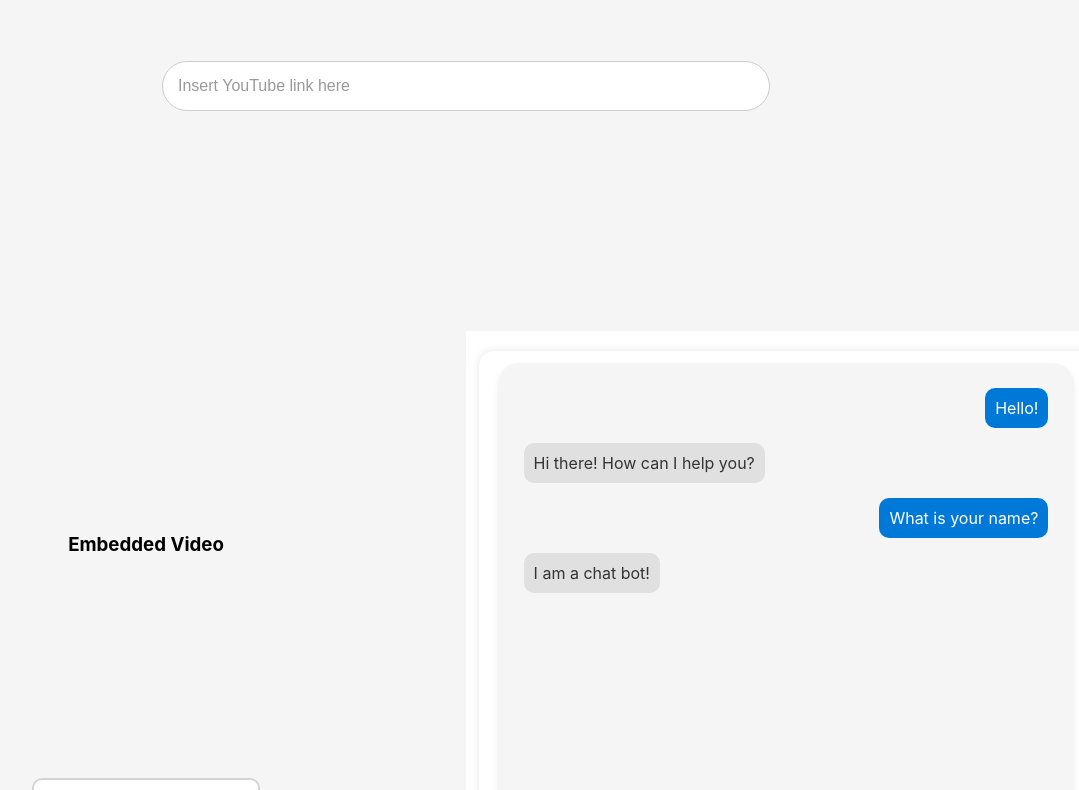
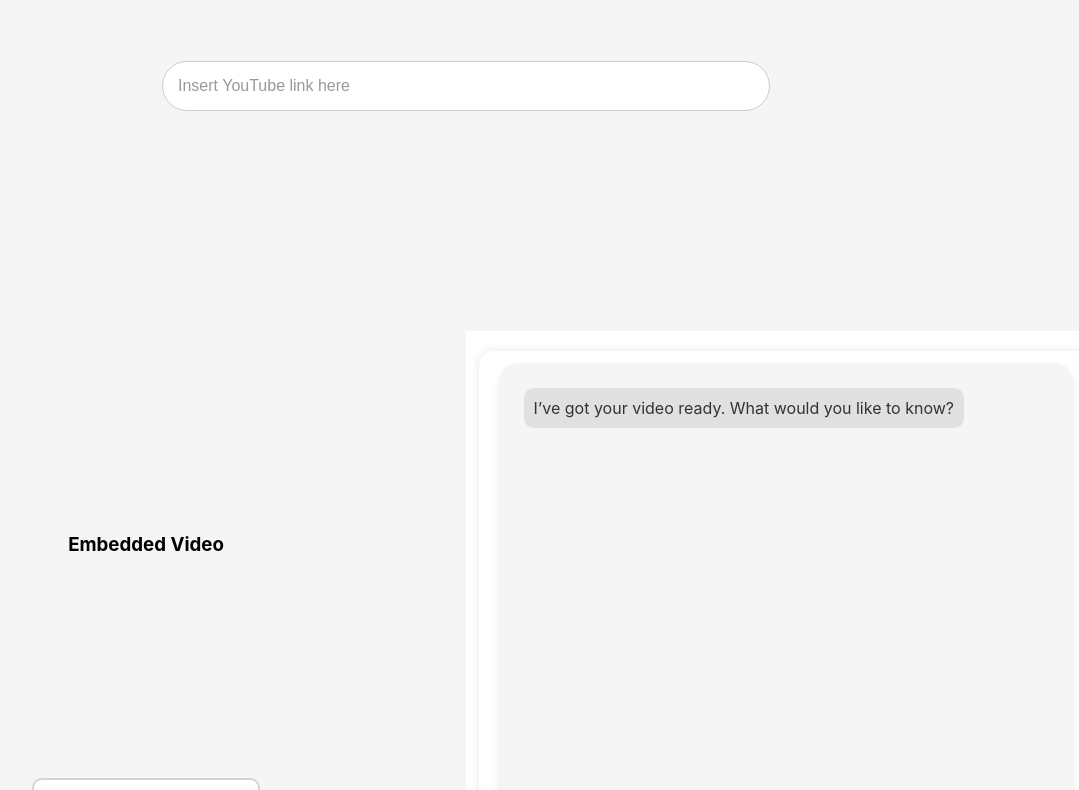
Before and after one commit to t1oluwani/StudyAI, a React (Create React App) app in the folder frontend/: page / in a window 1280 px wide. Shown: the part 469-1259 px from the top of the page, without its empty margins (174-1253 px from the left). Built offline with nearby package versions, Linux system fonts and the light colour scheme.

Commit message:
refine ai response by adding more specification to the prompts

```diff
--- a/frontend/src/components/sub-components/post/chat-screen.js
+++ b/frontend/src/components/sub-components/post/chat-screen.js
@@ -5,10 +5,7 @@ import { getOpenAIResponse } from "../../../services/openAIService";
 
 function ChatScreen({ transcript }) {
   const [messages, setMessages] = useState([
-    { role: "user", text: 'Hello!' },
-    { role: "chat", text: 'Hi there! How can I help you?' },
-    { role: "user", text: 'What is your name?' },
-    { role: "chat", text: 'I am a chat bot!' },
+    { role: "chat", text: 'I’ve got your video ready. What would you like to know?' },
   ]);
   console.log(messages)
 
@@ -33,15 +30,15 @@ function ChatScreen({ transcript }) {
     const userMessage = document.getElementById("userMessage").value;
     if (userMessage === "") { return;}
 
-    const newMessage = createMessage("user", userMessage);
-    setMessages([...messages, newMessage]);
+    const newUserMessage = createMessage("user", userMessage);
+    setMessages(prevMessages => [...prevMessages, newUserMessage]);
 
     const message = " User: " + userMessage + "; ";
     const response = await getOpenAIResponse(context, message)
 
     if (response) {
-      const newResponse = createMessage("chat", response);
-      setMessages([...messages, newResponse]);
+      const newResponseMessage = createMessage("chat", response);
+      setMessages(prevMessages => [...prevMessages, newResponseMessage]);
       setContext(context + message + "Response: " + response + ";");
     }
 
```
Also changed, not shown: 1 other file (tests, documents, lock files or other folders).
